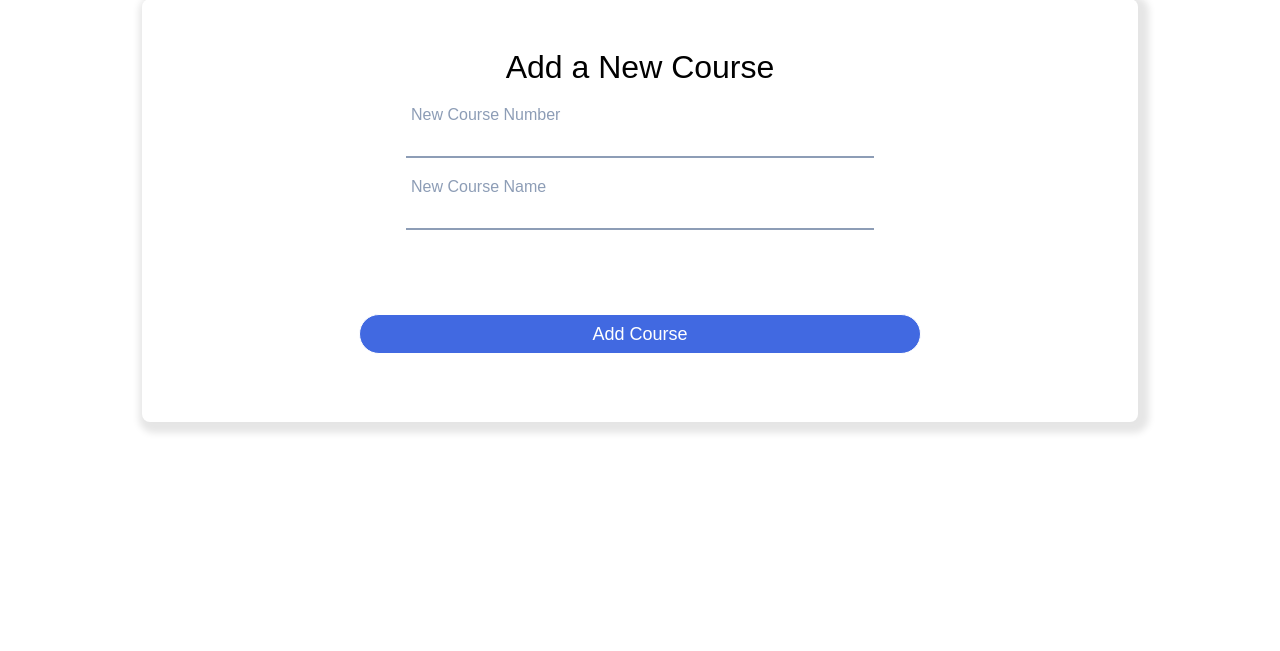
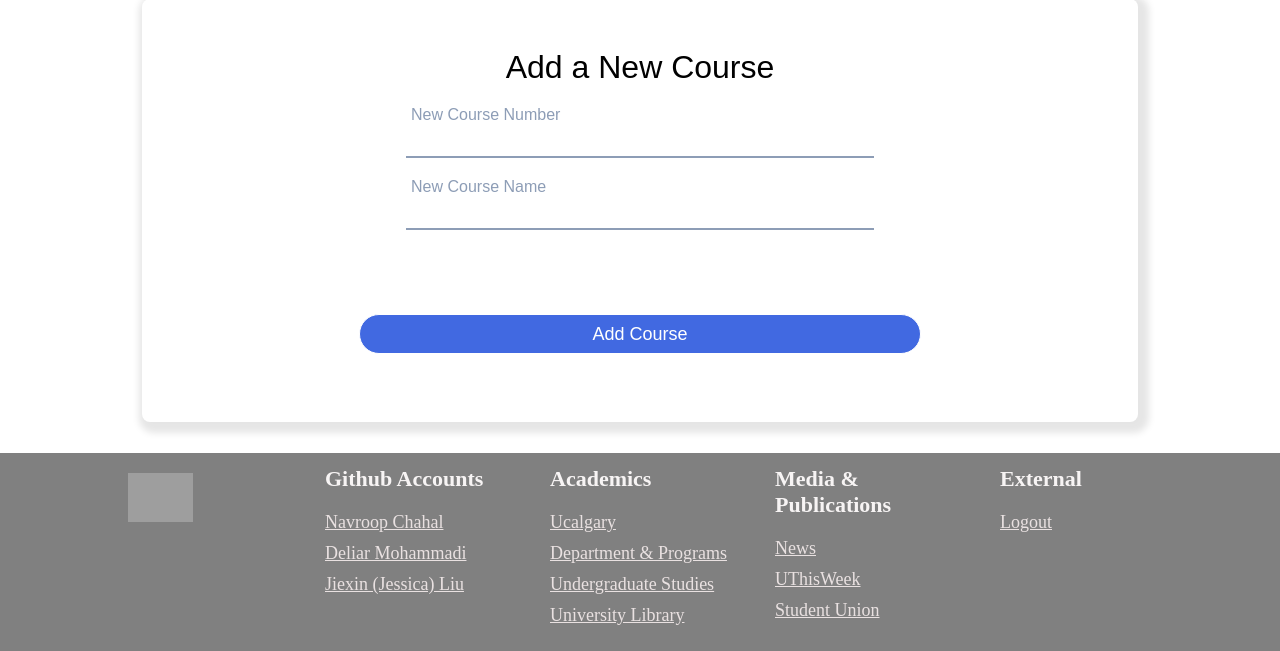
Before and after one commit to deliarm/471-Final, a PHP site: page /471-final/Administrator.php in a window 1280 px wide. Shown: the part 149-800 px from the top of the page. Run offline with PHP 8.4, Linux system fonts and the light colour scheme; the visitor is signed in with stand-in values (Sample User, id 1); data that the repository does not hold is empty; grey boxes are pictures that could not be loaded.

Commit message:
add footer to admin

```diff
--- a/frontEnd/Administrator.php
+++ b/frontEnd/Administrator.php
@@ -242,7 +242,36 @@ session_start()
 
 
 
-
+<div class = "Footer">
+    <div class = "Inner_Footer">
+        <div class = "logo_container">
+            <img src = img/Logo.jpg></img>
+        </div>
+        <div class = "Links">
+            <h1>Github Accounts</h1>
+            <a href = "https://github.com/nchahal3">Navroop Chahal</a>
+            <a href = "https://github.com/deliarm">Deliar Mohammadi</a>
+            <a href = "https://github.com/jessicaljx1">Jiexin (Jessica) Liu</a>
+        </div>
+        <div class = "Links">
+            <h1>Academics</h1>
+            <a href = "https://www.ucalgary.ca">Ucalgary</a>
+            <a href = "https://contacts.ucalgary.ca/directory/departments">Department & Programs</a>
+            <a href = "https://www.ucalgary.ca/future-students">Undergraduate Studies</a>
+            <a href = "https://library.ucalgary.ca">University Library</a>
+        </div>
+        <div class = "Links">
+            <h1>Media & Publications</h1>
+            <a href = "https://www.ucalgary.ca/ucalgary-news">News</a>
+            <a href = "https://ucalgary.ca/student-services/marcom/uthisweek">UThisWeek</a>
+            <a href = "https://www.su.ucalgary.ca">Student Union</a>
+        </div>
+        <div class = "Links">
+            <h1>External</h1>
+            <a href = "http://localhost/471-final/frontEnd/index.php">Logout</a>
+        </div>
+    </div>
+</div>
 
 <script src="admin.js"></script>
 </body>
```
Also changed, not shown: frontEnd/Student.php (+4 -4 lines).
